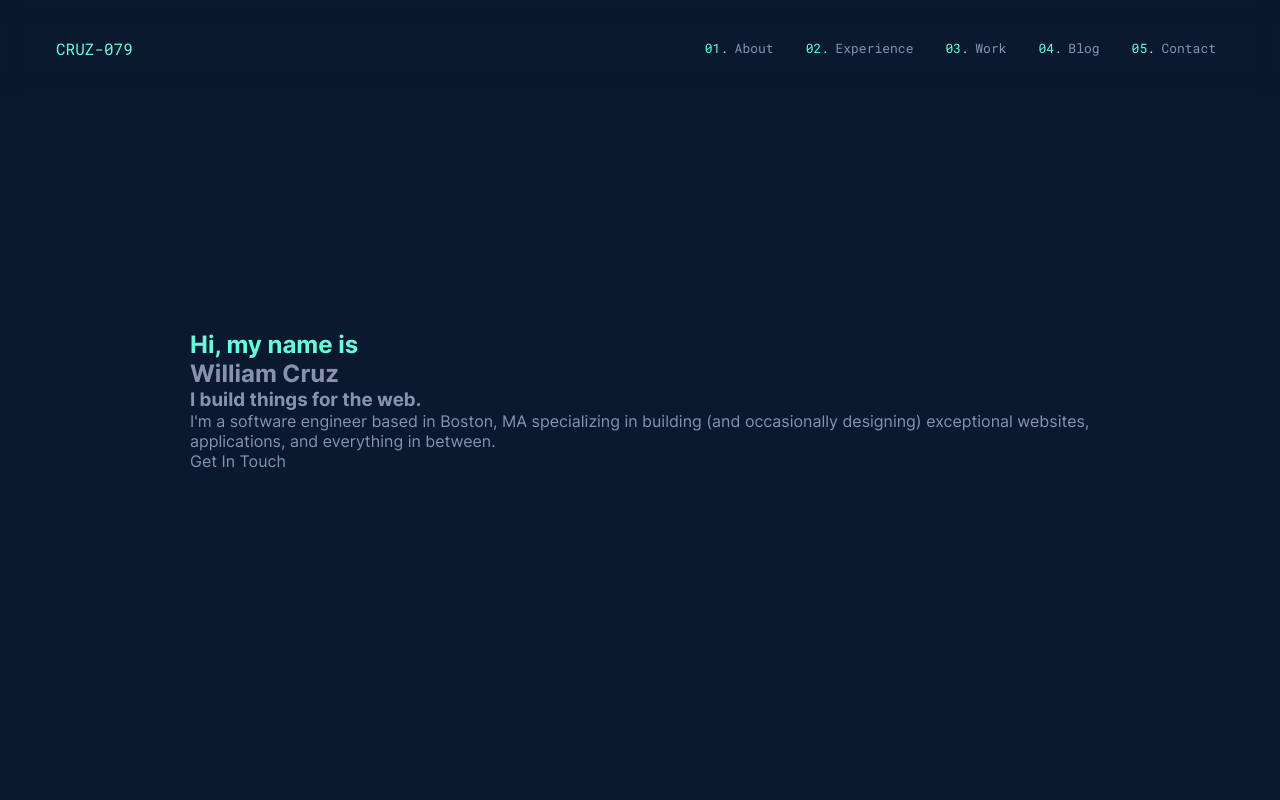
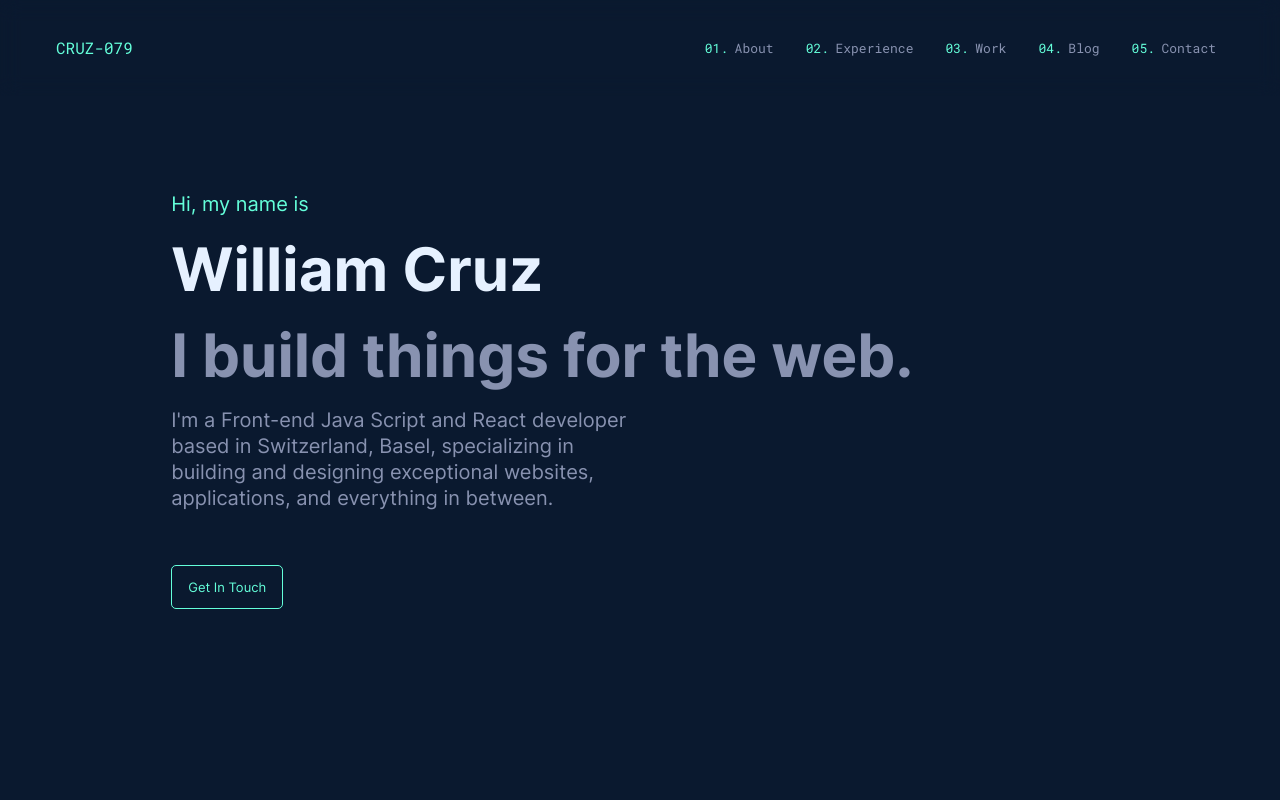
Before and after one commit to cruzentwickler/myportfolio, a Next.js app: page / in a window 1280 px wide. Shown: the top 800 px of the page. Built offline with nearby package versions, Linux system fonts and the light colour scheme.

Commit message:
Working in the Hero Section and General styling

```diff
--- a/components/Layout.js
+++ b/components/Layout.js
@@ -49,7 +49,7 @@ export default function Layout({ children, ...customMeta }) {
 
 const Wrapper = styled.div`
   display: grid;
-  grid-template-columns: 1fr min(90ch, calc(100% - 64px)) 1fr;
+  grid-template-columns: 1fr min(75ch, calc(100% - 64px)) 1fr;
   grid-gap: 32px;
 
   > * {
--- a/components/homePage/Hero.js
+++ b/components/homePage/Hero.js
@@ -1,32 +1,49 @@
 import styled from 'styled-components'
 import Link from 'next/link'
+import { Button, Heading, Paragraph, Spacer } from '@/styles/index'
+
+const StyledHeroSection = styled.section`
+  display: flex;
+  align-items: center;
+  justify-content: flex-start;
+  min-height: 100vh;
+  width: 100%;
+`
+const Container = styled.div`
+  max-width: ${({ maxW }) => maxW};
+  display: grid;
+  grid-gap: 1.2rem;
+  justify-items: start;
+`
 
 const Hero = () => {
-  const email = 'me@williamcruz.ch'
+  const data = {
+    title: 'William Cruz',
+    subTitle: 'I build things for the web.',
+    greeting: 'Hi, my name is',
+    content:
+      "I'm a Front-end Java Script and React developer based in Switzerland, Basel, specializing in building and designing exceptional websites, applications, and everything in between.",
+    email: 'me@williamcruz.ch',
+    btnText: 'Get In Touch',
+  }
+  const { greeting, title, subTitle, content, email, btnText } = data
+
   return (
     <StyledHeroSection>
-      <div>
-        <h1>Hi, my name is</h1>
-        <h2>William Cruz</h2>
-        <h3 className="big-heading">I build things for the web.</h3>
-        <p>
-          I'm a software engineer based in Boston, MA specializing in building
-          (and occasionally designing) exceptional websites, applications, and
-          everything in between.
-        </p>
+      <Container>
+        <Paragraph color="primary">{greeting}</Paragraph>
+        <Heading level="1" color="var(--color-white)">
+          {title}
+        </Heading>
+        <Heading level="2">{subTitle}</Heading>
+        <Paragraph maxW="30rem">{content}</Paragraph>
+        <Spacer size={16} />
         <Link href={`mailto:${email}`}>
-          <a>Get In Touch</a>
+          <Button>{btnText}</Button>
         </Link>
-      </div>
+      </Container>
     </StyledHeroSection>
   )
 }
 
 export default Hero
-
-const StyledHeroSection = styled.section`
-  align-items: center;
-  display: flex;
-  justify-content: center;
-  min-height: 100vh;
-`
--- a/pages/index.js
+++ b/pages/index.js
@@ -1,18 +1,9 @@
-import { getAllFilesFrontMatter } from '@/utils/mdx'
-import { About, Hero, Jobs, Layout } from '@/components/index'
+import { Hero, Layout } from '@/components/index'
 
-export default function Index({ jobPosts }) {
+export default function Index() {
   return (
     <Layout>
       <Hero />
-      <About />
-      <Jobs posts={jobPosts} />
     </Layout>
   )
 }
-
-export async function getStaticProps() {
-  const jobPosts = await getAllFilesFrontMatter('jobs')
-
-  return { props: { jobPosts } }
-}
--- /dev/null
+++ b/styles/Button.js
@@ -0,0 +1,22 @@
+import styled from 'styled-components'
+
+const Wrapper = styled.button`
+  background-color: transparent;
+  border-radius: 5px;
+  border: 1px solid var(--color-primary);
+  color: var(--color-primary);
+  font-size: var(--fz-xs);
+  padding: 0.8rem 1rem;
+
+  &:hover {
+    cursor: pointer;
+    background-color: var(--color-primary-light);
+    transition: var(--transition);
+  }
+`
+
+const Button = ({ children, ...props }) => {
+  return <Wrapper {...props}>{children}</Wrapper>
+}
+
+export default Button
--- a/styles/GlobalStyle.js
+++ b/styles/GlobalStyle.js
@@ -4,20 +4,21 @@ const GlobalStyle = createGlobalStyle`
     :root {
         --color-background:  #0a192f;
         --color-primary: #64ffda;
+        --color-primary-light: rgba(100, 255, 218, 0.1);
         --color-text:  #8892b0;
         --color-white:  #e6f1ff;
 
         --font-mono: 'Roboto Mono', monospace;
         --font-sans: 'Inter', sans-serif;
 
-        --fz-heading: 32px;
+        --fz-xxs: 12px;
+        --fz-xs: 13px;
+        --fz-sm: 14px;
+        --fz-md: 16px;
         --fz-lg: 18px;
-        --fz-md: 16px;
-        --fz-sm: 14px;
         --fz-xl: 20px;
-        --fz-xs: 13px;
         --fz-xxl: 22px;
-        --fz-xxs: 12px;
+
 
         --nav-height: 6rem;
 
@@ -61,15 +62,22 @@ const GlobalStyle = createGlobalStyle`
     }
 
     body {
+        -moz-osx-font-smoothing: grayscale;
+        -webkit-font-smoothing: antialiased;
+        background-color: var(--color-background);
         color: var(--color-text);
-        background-color: var(--color-background);
         font-family: var(--font-sans);
+        font-size: var(--fz-xl);
+        line-height: 1.3;
+        min-height: 100%;
+        overflow-x: hidden;
+        width: 100%;
 
+        @media (max-width: 480px) {
+            font-size: var(--fz-lg);
+        }
     }
 
-    h1 {
-        color:var(--color-primary);
-    }
 
     a {
         text-decoration: none;
--- /dev/null
+++ b/styles/Heading.js
@@ -0,0 +1,20 @@
+import styled, { css } from 'styled-components'
+
+const Wrapper = styled.h2`
+  line-height: 1.1;
+  font-size: var(--fz-lg);
+  font-size: clamp(30px, 8vw, 60px);
+  color: ${({ color }) => color};
+`
+
+const Heading = ({ level, children, ...props }) => {
+  const tag = `h${level}`
+
+  return (
+    <Wrapper as={tag} {...props}>
+      {children}
+    </Wrapper>
+  )
+}
+
+export default Heading
--- /dev/null
+++ b/styles/Paragraph.js
@@ -0,0 +1,13 @@
+import styled from 'styled-components'
+
+const Wrapper = styled.p`
+  max-width: ${({ maxW }) => maxW};
+  color: ${({ color }) =>
+    color === 'primary' ? 'var(--color-primary)' : 'inherite'};
+`
+
+const Paragraph = ({ children, ...props }) => {
+  return <Wrapper {...props}>{children}</Wrapper>
+}
+
+export default Paragraph
--- /dev/null
+++ b/styles/Spacer.js
@@ -0,0 +1,19 @@
+import styled from 'styled-components'
+
+function getHeight({ axis, size }) {
+  return axis === 'horizontal' ? 1 : size
+}
+
+function getWidth({ axis, size }) {
+  return axis === 'vertical' ? 1 : size
+}
+
+const Spacer = styled.span`
+  display: block;
+  width: ${getWidth}px;
+  min-width: ${getWidth}px;
+  height: ${getHeight}px;
+  min-height: ${getHeight}px;
+`
+
+export default Spacer
--- a/styles/index.js
+++ b/styles/index.js
@@ -1 +1,5 @@
 export { default as GlobalStyle } from '@/styles/GlobalStyle'
+export { default as Heading } from '@/styles/Heading'
+export { default as Paragraph } from '@/styles/Paragraph'
+export { default as Button } from '@/styles/Button'
+export { default as Spacer } from '@/styles/Spacer'
```
